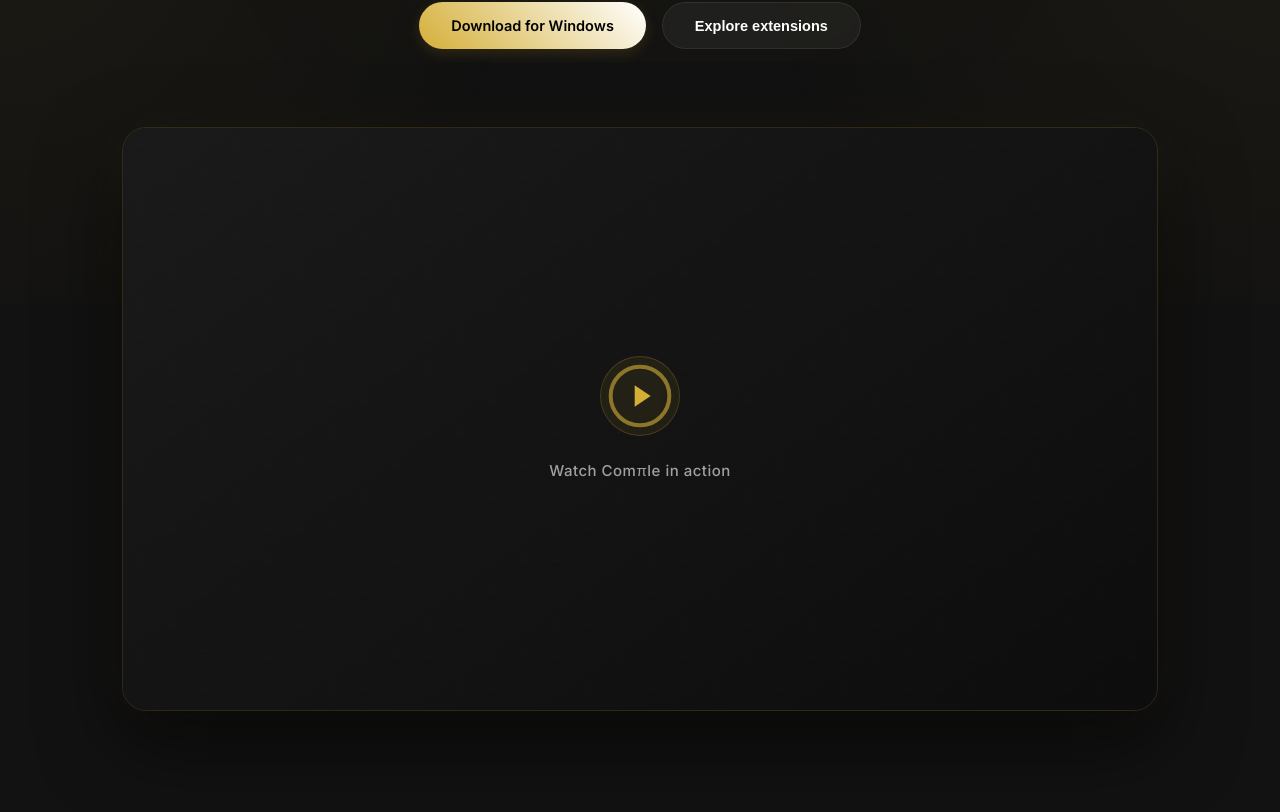
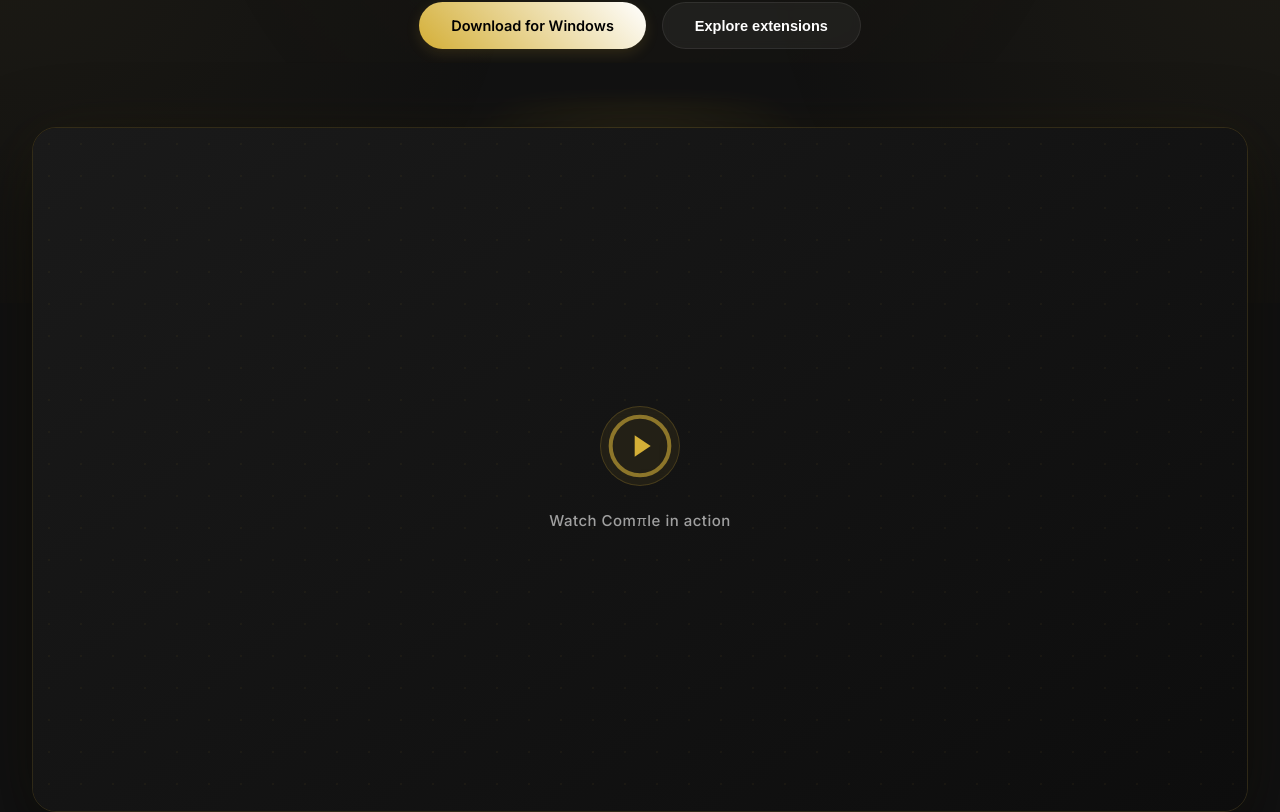
Before and after one commit to iamkartik0704/ideweb, a React (Vite) app: page / in a window 1280 px wide. Shown: the part 497-1309 px from the top of the page. Built offline with nearby package versions, Linux system fonts and the light colour scheme.

Commit message:
prefinal

```diff
--- a/src/index.css
+++ b/src/index.css
@@ -337,23 +337,53 @@
 
 /* ── Video Showcase (Antigravity-style pop-up) ── */
 .video-section {
+    position: relative;
+    width: 100%;
     padding: 0 2rem 6rem;
-    max-width: 1100px;
-    margin: 4rem auto 0;
-    position: relative;
+    margin: 4rem 0 0;
+    overflow: visible;
 }
 
 .video-showcase {
+    width: min(760px, 100%);
+    max-width: 100%;
+    margin: 0 auto;
+    position: relative;
     opacity: 0;
+    transform-origin: center center;
     transform: scale(0.85) translateY(60px);
     transition: opacity 1s cubic-bezier(0.16, 1, 0.3, 1),
-                transform 1s cubic-bezier(0.16, 1, 0.3, 1);
-    will-change: transform, opacity;
+                transform 1s cubic-bezier(0.16, 1, 0.3, 1),
+                width 0.75s ease;
+    will-change: transform, opacity, width;
 }
 
 .video-showcase.popped {
     opacity: 1;
     transform: scale(1) translateY(0);
+    width: calc(100vw - 4rem);
+    margin: 0 auto;
+}
+
+.video-showcase.popped::before {
+    content: '';
+    position: absolute;
+    left: 50%;
+    top: -30px;
+    width: 100vw;
+    max-width: 100vw;
+    transform: translateX(-50%);
+    height: calc(100% + 60px);
+    background: radial-gradient(circle at 50% 20%, rgba(212,175,55,0.16), transparent 24%),
+                radial-gradient(circle at 20% 50%, rgba(255,255,255,0.08), transparent 18%);
+    pointer-events: none;
+    filter: blur(8px);
+    z-index: 0;
+}
+
+.video-showcase .video-container {
+    position: relative;
+    z-index: 1;
 }
 
 .video-container {
```
